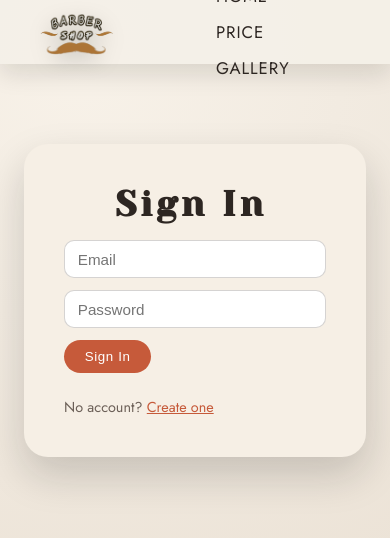
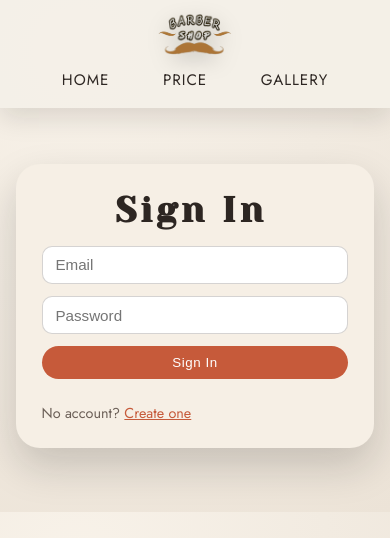
Before and after one commit to unisexcut07/Unisex, a plain HTML site: page login.html in a window 390 px wide. Drawn offline with Linux system fonts and the light colour scheme; no server answers.

Commit message:
Add files via upload

```diff
--- a/assets/css/style.css
+++ b/assets/css/style.css
@@ -149,6 +149,10 @@ h2 {
   box-shadow: 0 10px 25px rgba(20, 14, 12, 0.12);
 }
 
+.auth-page .navbar {
+  padding: 0 1.2rem;
+}
+
 /* logo */
 .logo-image {
   position: relative;
@@ -168,6 +172,11 @@ h2 {
   display: flex;
   justify-content: space-evenly;
   width: 40%;
+}
+
+.auth-page .menu-list {
+  width: auto;
+  gap: 0.6rem;
 }
 
 .menu-list li a {
@@ -1333,6 +1342,20 @@ footer a:hover {
     left: 0;
   }
 
+  .auth-page .navbar {
+    height: auto;
+    flex-wrap: wrap;
+    justify-content: center;
+    gap: 0.4rem 1rem;
+    padding: 0.5rem 1rem 0.7rem;
+  }
+  .auth-page .menu-list {
+    width: 100%;
+    display: flex;
+    flex-wrap: wrap;
+    justify-content: center;
+  }
+
   /* services section */
   #stroke {
     width: 150px;
@@ -1504,6 +1527,20 @@ footer a:hover {
     height: 40px;
   }
 
+  .auth-page .menu-list li a {
+    font-size: 0.95rem;
+  }
+  .account-container {
+    padding: 3.5rem 1rem 4rem;
+  }
+  .account-panel {
+    padding: 1.6rem;
+  }
+  .auth-form button {
+    align-self: stretch;
+    text-align: center;
+  }
+
   /* services */
   .services-container::before {
     background-position: center;
--- a/login.html
+++ b/login.html
@@ -15,7 +15,7 @@
     <title>Login</title>
   </head>
 
-  <body>
+  <body class="auth-page">
     <header class="sticky">
       <nav class="navbar">
         <div class="logo-container">
```
Also changed, not shown: signup.html (+1 -1 lines).
